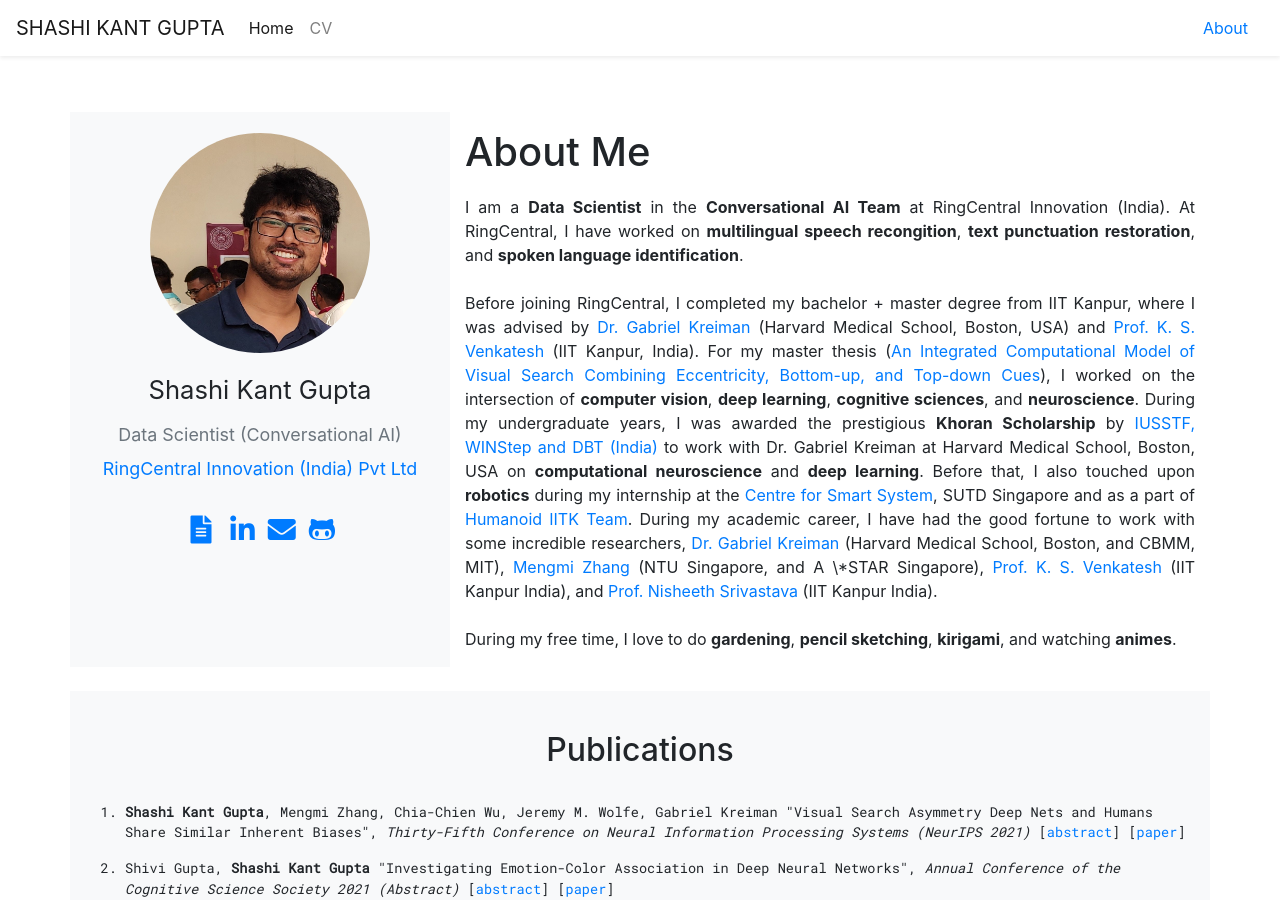
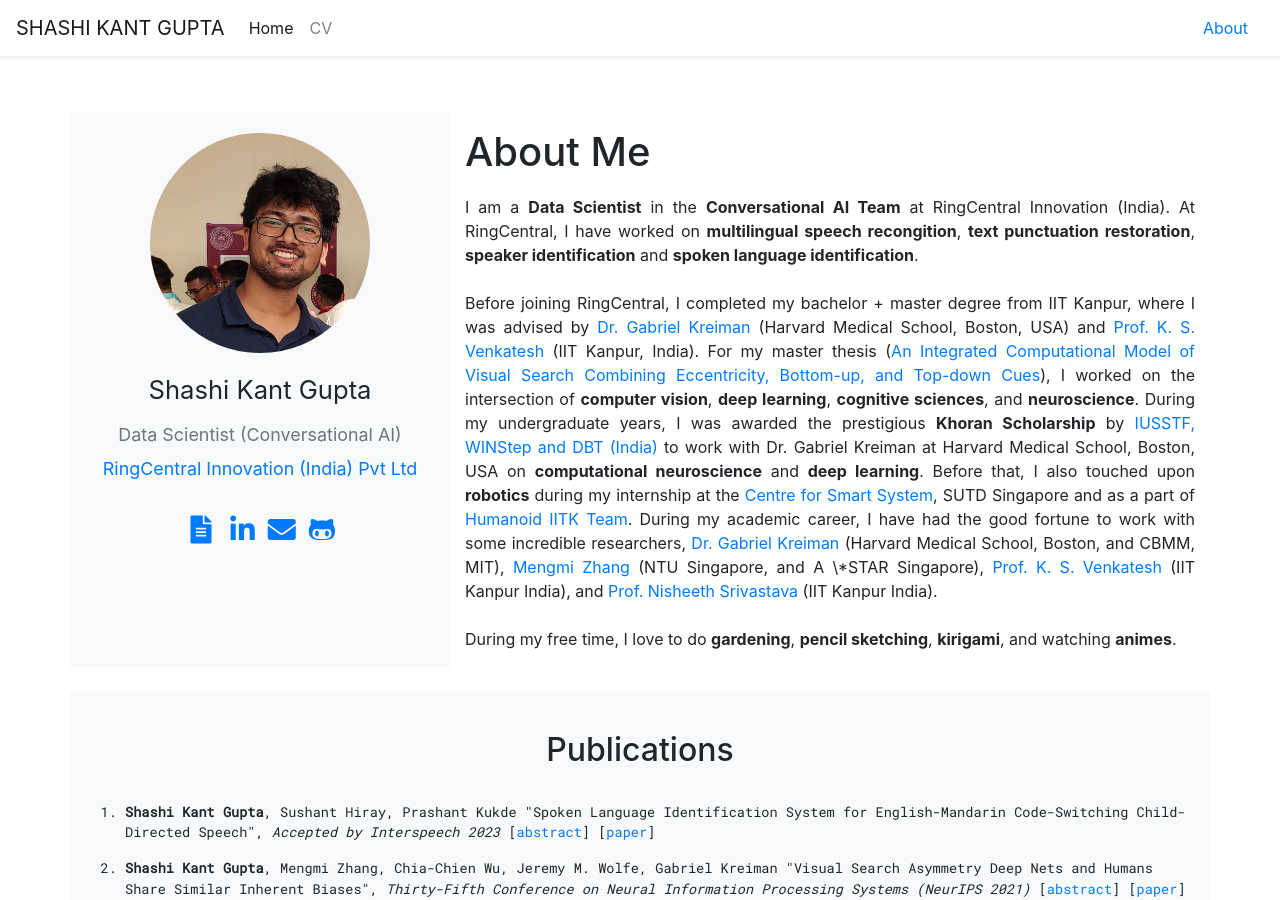
Before and after one commit to shashikg/shashikg.github.io, a Jekyll site: the page built from index.html, in a window 1280 px wide and 900 px high. Built offline with Jekyll 4.4.1, drawn with Linux system fonts in a browser that asks for light colours; nearby versions of some CDN libraries; a style sheet for code colours, icons or effects is not loaded.

Commit message:
update interspeech paper

```diff
--- a/_data/publications.yml
+++ b/_data/publications.yml
@@ -1,3 +1,8 @@
+- title: <b>Shashi Kant Gupta</b>, Sushant Hiray, Prashant Kukde "Spoken Language Identification System for English-Mandarin Code-Switching Child-Directed Speech"
+  proceeding: Accepted by Interspeech 2023
+  paper: https://arxiv.org/abs/2306.00736
+  abstract: This work focuses on improving the Spoken Language Identification (LangId) system for a challenge that focuses on developing robust language identification systems that are reliable for non-standard, accented (Singaporean accent), spontaneous code-switched, and child-directed speech collected via Zoom. We propose a two-stage Encoder-Decoder-based E2E model. The encoder module consists of 1D depth-wise separable convolutions with Squeeze-and-Excitation (SE) layers with a global context. The decoder module uses an attentive temporal pooling mechanism to get fixed length time-independent feature representation. The total number of parameters in the model is around 22.1 M, which is relatively light compared to using some large-scale pre-trained speech models. We achieved an EER of 15.6% in the closed track and 11.1% in the open track (baseline system 22.1%). We also curated additional LangId data from YouTube videos (having Singaporean speakers), which will be released for public use.
+
 - title: <b>Shashi Kant Gupta</b>, Mengmi Zhang, Chia-Chien Wu, Jeremy M. Wolfe, Gabriel Kreiman "Visual Search Asymmetry Deep Nets and Humans Share Similar Inherent Biases"
   proceeding: Thirty-Fifth Conference on Neural Information Processing Systems (NeurIPS 2021)
   paper: https://openreview.net/forum?id=ar85GL0N11
--- a/_includes/about.md
+++ b/_includes/about.md
@@ -1,4 +1,4 @@
-I am a <b>Data Scientist</b> in the <b>Conversational AI Team</b> at RingCentral Innovation (India). At RingCentral, I have worked on <b>multilingual speech recongition</b>, <b>text punctuation restoration</b>, and <b>spoken language identification</b>.
+I am a <b>Data Scientist</b> in the <b>Conversational AI Team</b> at RingCentral Innovation (India). At RingCentral, I have worked on <b>multilingual speech recongition</b>, <b>text punctuation restoration</b>, <b>speaker identification</b> and <b>spoken language identification</b>.
 <br><br>
 Before joining RingCentral, I completed my bachelor + master degree from IIT Kanpur, where I was advised by
 <a href="http://klab.tch.harvard.edu/" target="\_blank">Dr. Gabriel Kreiman</a> (Harvard Medical School, Boston, USA) and
```
Also changed, not shown: 2 other files.
